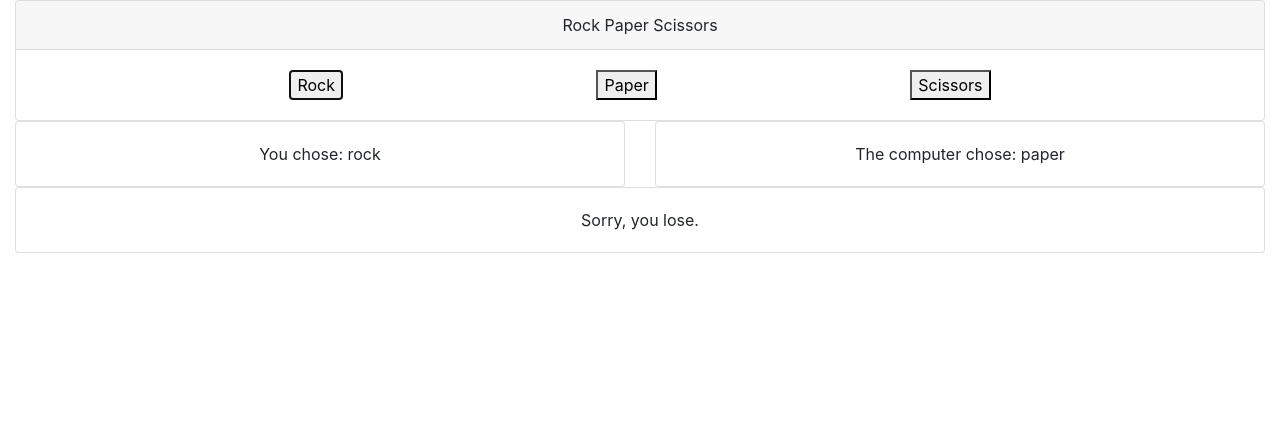
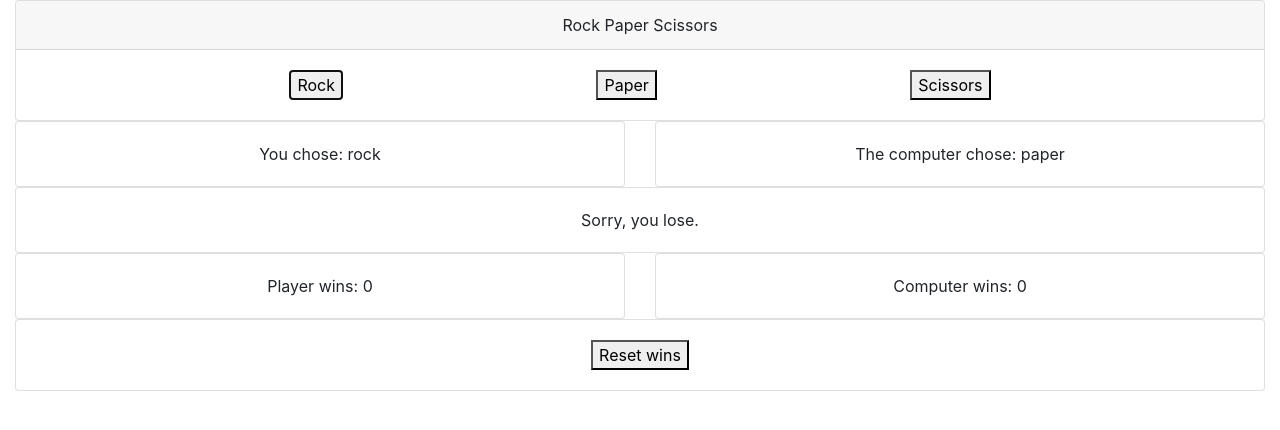
Before and after one commit to RileyTudbury/rock-paper-scissors, a plain HTML site: page index.html in a window 1280 px wide. Both pictures are taken after a click on the button "Rock". Drawn offline with nearby package versions, Linux system fonts and the light colour scheme.

Commit message:
Added win tracker and reset button

```diff
--- a/app.js
+++ b/app.js
@@ -4,6 +4,8 @@ let buttonGroupElem = document.getElementById("button-group")
 let resultFrameElem = document.getElementById("result-frame")
 let gameFrameElemLeft = document.getElementById("game-frame-left")
 let gameFrameElemRight = document.getElementById("game-frame-right")
+let playerWins = 0
+let computerWins = 0
 
 
 
@@ -13,6 +15,7 @@ function play(playerChoice) {
 
   computerRoll()
   drawGameFrame(playerChoice, computerChoice)
+  drawWins()
 
   console.log(`Computer has chosen ${computerChoice}`)
   console.log(`You have chosen ${playerChoice}`)
@@ -25,26 +28,51 @@ function play(playerChoice) {
       case "rock":
         if (computerChoice == "paper") {
           resultFrameElem.textContent = "Sorry, you lose."
+          computerWins++
           break;
         }
         resultFrameElem.textContent = "You won!"
+        playerWins++
         break;
       case "paper":
         if (computerChoice == "scissors") {
           resultFrameElem.textContent = "Sorry, you lose."
+          computerWins++
           break;
         }
         resultFrameElem.textContent = "You won!"
+        playerWins++
         break;
       case "scissors":
         if (computerChoice == "rock") {
           resultFrameElem.textContent = "Sorry, you lose."
+          computerWins++
           break;
         }
         resultFrameElem.textContent = "You won!"
+        playerWins++
         break;
     }
   }
+}
+
+// Tracks wins for player and computer
+
+
+function drawWins() {
+
+  document.getElementById("player-wins").textContent = `${playerWins}`
+  document.getElementById("computer-wins").textContent = `${computerWins}`
+
+}
+
+
+// Resets the wins counter
+function winsReset() {
+  playerWins = 0
+  computerWins = 0
+
+  drawWins()
 }
 
 
--- a/index.html
+++ b/index.html
@@ -59,6 +59,35 @@
           </div>
         </div>
       </div>
+
+      <!-- Win tracker -->
+
+      <div class="col-6 text-center">
+        <div class="card">
+          <div class="card-body">
+            Player wins: <span id="player-wins"></span>
+          </div>
+        </div>
+      </div>
+      <div class="col-6 text-center">
+        <div class="card">
+          <div class="card-body">
+            Computer wins: <span id="computer-wins"></span>
+          </div>
+        </div>
+      </div>
+    </div>
+
+    <!-- Wins reset button -->
+
+    <div class="row">
+      <div class="col-12 text-center">
+        <div class="card">
+          <div class="card-body">
+            <button onclick="winsReset()" id="reset-button">Reset wins</button>
+          </div>
+        </div>
+      </div>
     </div>
   </div>
 
--- a/style.css
+++ b/style.css
@@ -2,3 +2,6 @@
   display: flex;
   justify-content: space-evenly;
 }
+body{
+  width: 100%;
+}
```
